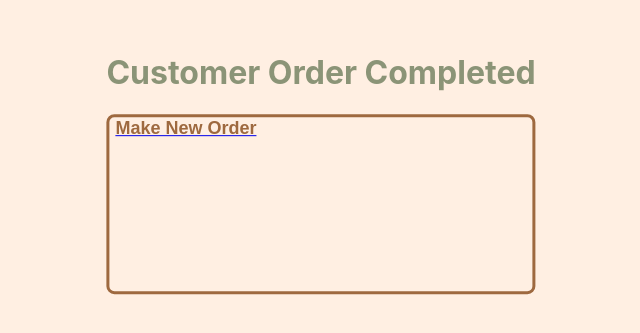
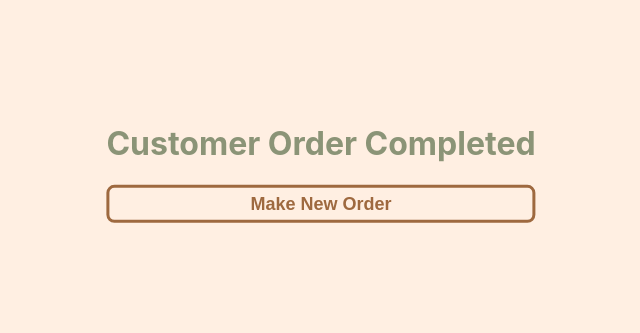
Before and after one commit to jrlehan451/CSCE_331_Project3_Render_Repo, a React (Create React App) app in the folder alley_gui/frontend/main_gui/: page /MakeNewOrder in a window 1280 px wide. Shown: the part 237-570 px from the top of the page, without its empty margins (319-959 px from the left). Built offline with nearby package versions, Linux system fonts and the light colour scheme; no server answers.

Commit message:
Resolved className conflict

```diff
--- a/alley_gui/frontend/main_gui/src/components/MakeNewOrder.jsx
+++ b/alley_gui/frontend/main_gui/src/components/MakeNewOrder.jsx
@@ -13,7 +13,7 @@ const MakeNewOrder = () => {
     return (
         <div class="vhCenter">
             <h1 class="green">Customer Order Completed</h1>
-            <ButtonLink to={"../DrinkOptions"} className={"new-order"} onClick={clearSessionStorage}>Make New Order</ButtonLink>
+            <ButtonLink to={"../DrinkOptions"} className={"new-order-button"} onClick={clearSessionStorage}>Make New Order</ButtonLink>
         </div>
     );
 }
--- a/alley_gui/frontend/main_gui/src/drink_options.css
+++ b/alley_gui/frontend/main_gui/src/drink_options.css
@@ -131,7 +131,7 @@ tr {
     transform: translate(-50%, -50%);
 }
 
-.new-order {
+.new-order-button {
     height: 3vw;
     width: 100%;
     color: #9e693f;
```
